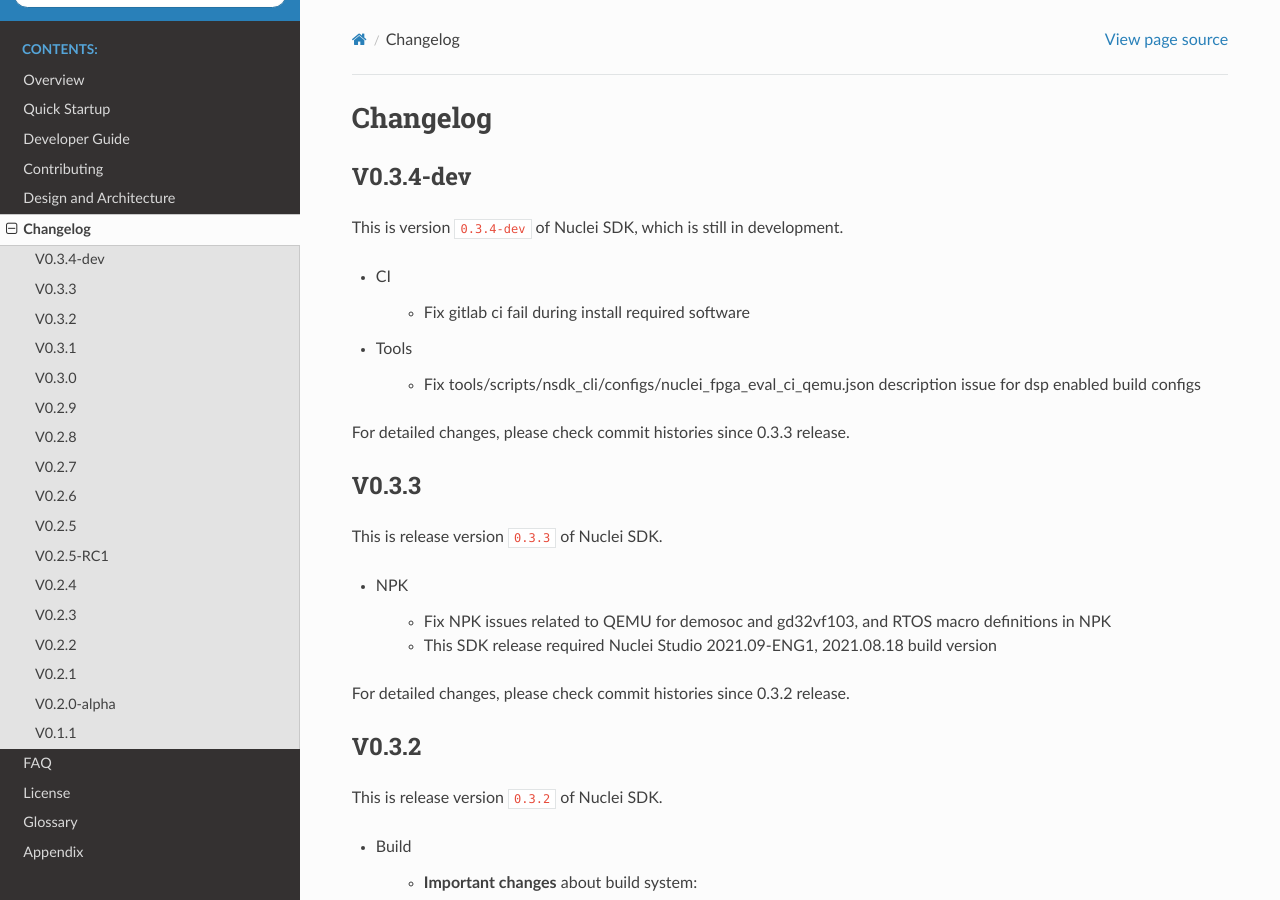
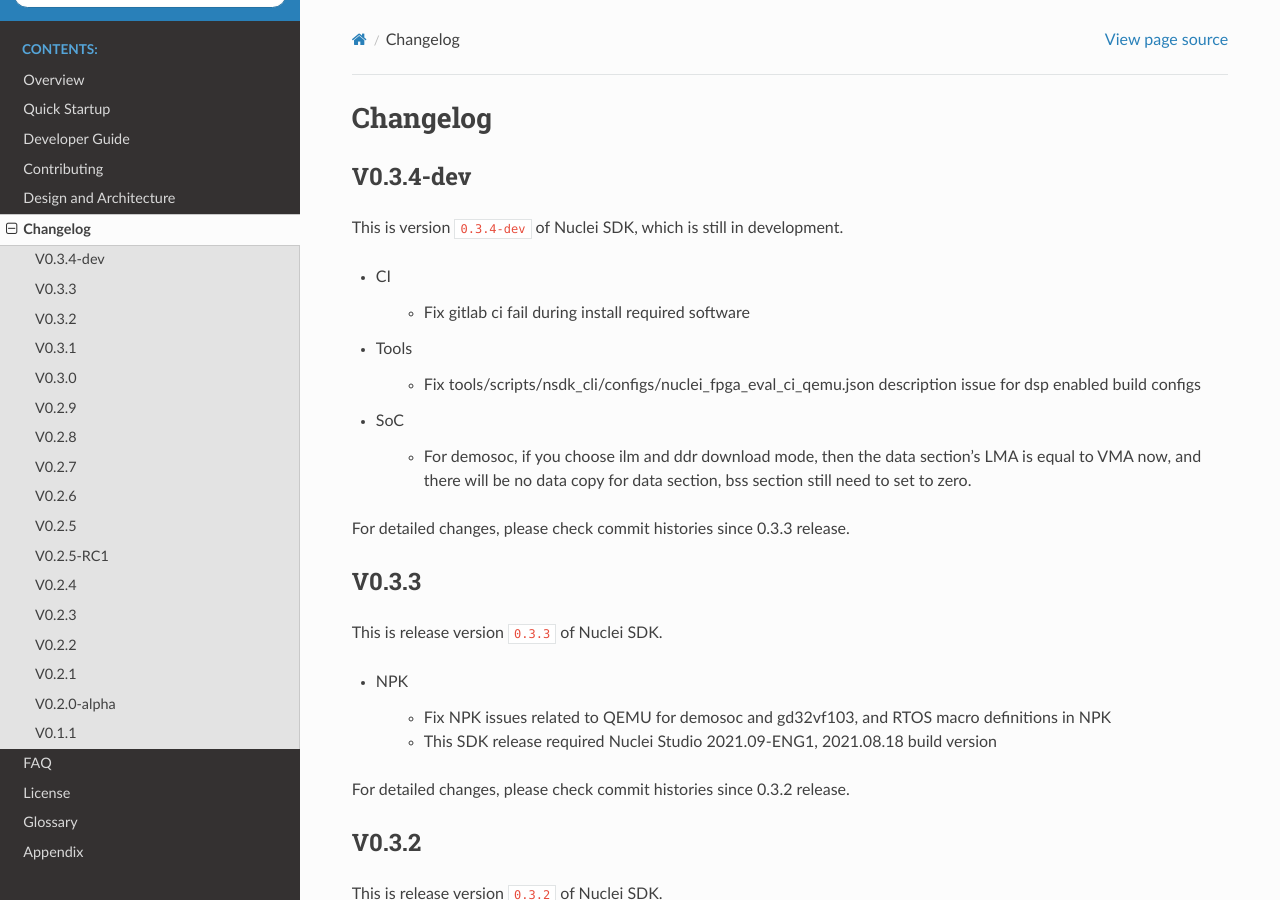
Before and after one commit to Nuclei-Software/nuclei-sdk, a Sphinx documentation site: the page built from doc/source/changelog.rst, in a window 1280 px wide and 900 px high. Built offline with Sphinx 7.4.7 and the Read the Docs theme 2.0.0, drawn with Linux system fonts in a browser that asks for light colours.

Commit message:
doc: add changelog for ilm/ddr download mode changes for demosoc
Signed-off-by: Huaqi Fang <578567190@qq.com>

```diff
--- a/doc/source/changelog.rst
+++ b/doc/source/changelog.rst
@@ -15,6 +15,11 @@
 * Tools
 
     - Fix tools/scripts/nsdk_cli/configs/nuclei_fpga_eval_ci_qemu.json description issue for dsp enabled build configs
+
+* SoC
+
+    - For demosoc, if you choose ilm and ddr download mode, then the data section's LMA is equal to VMA now, and there
+      will be no data copy for data section, bss section still need to set to zero.
 
 
 For detailed changes, please check commit histories since 0.3.3 release.
```
